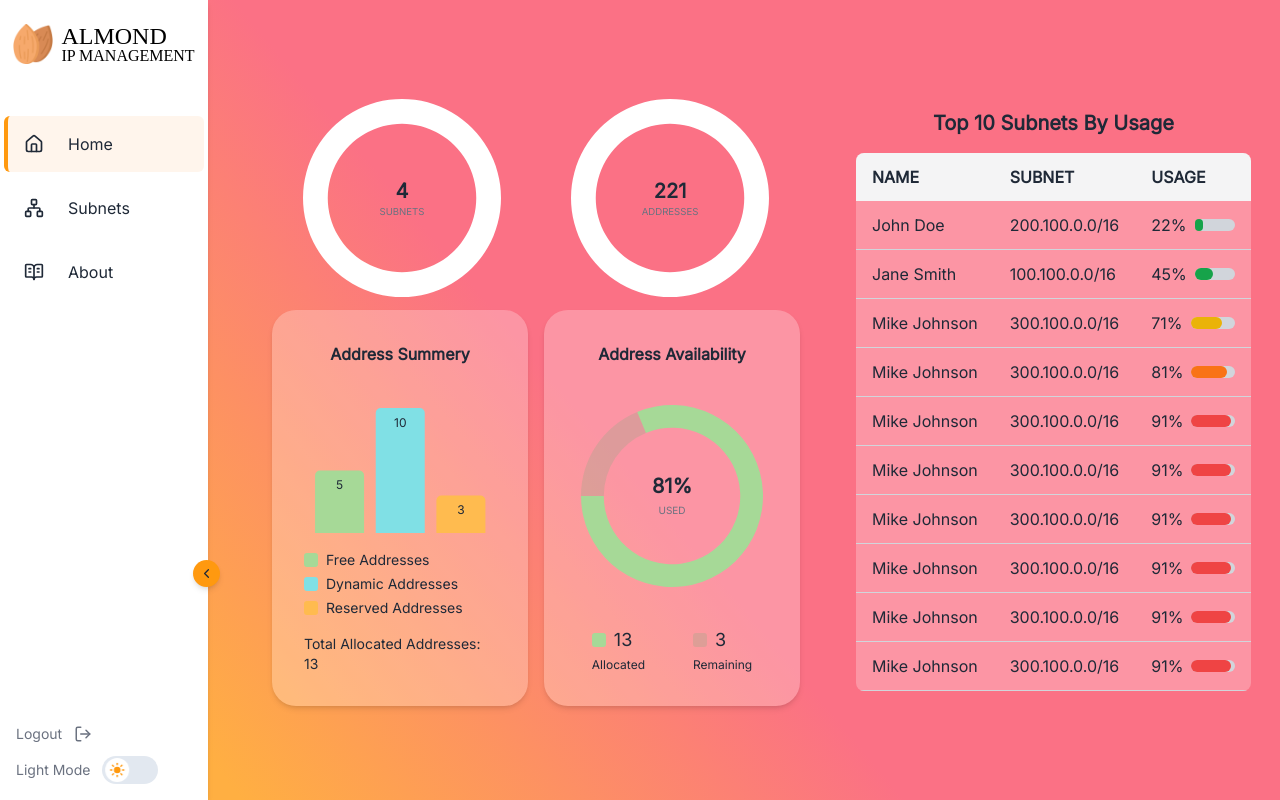
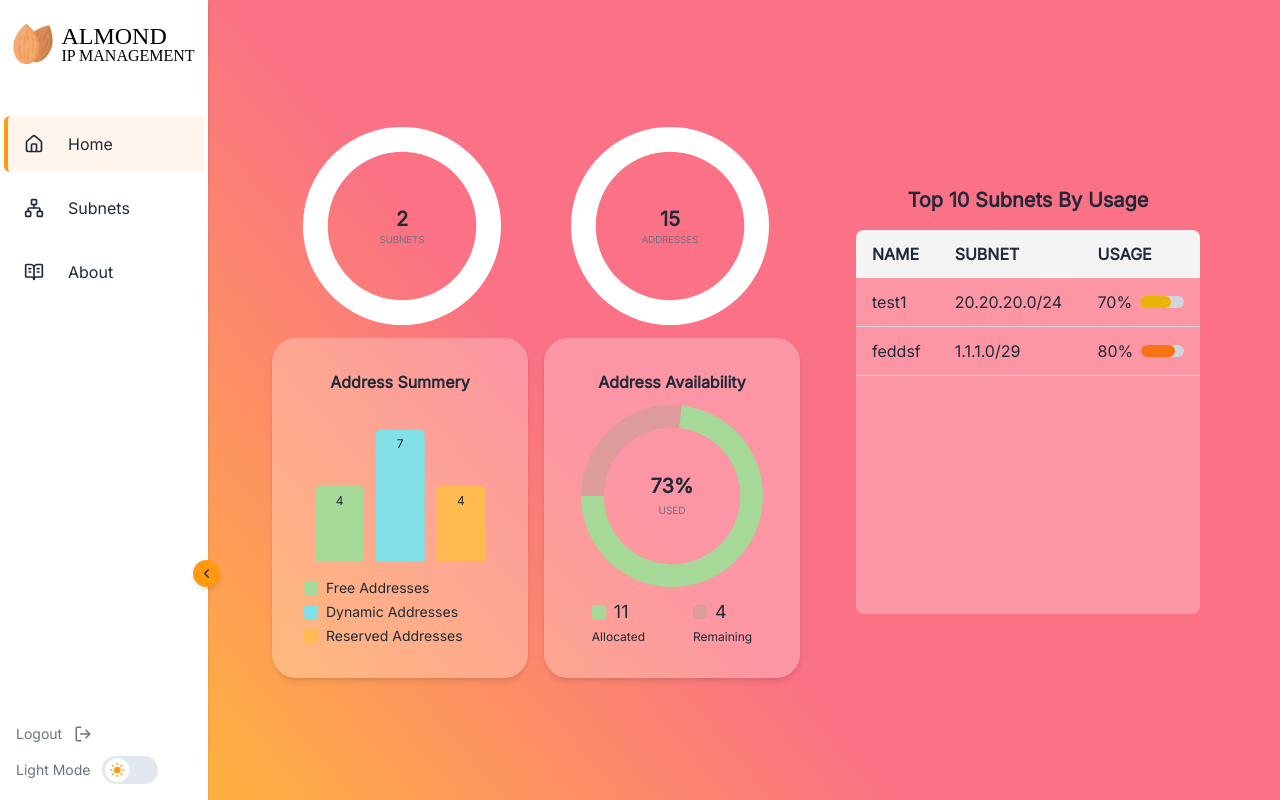
Before and after one commit to random551923/almond-ipam, a React (Vite) app: page /home in a window 1280 px wide. Built offline with nearby package versions, Linux system fonts and the light colour scheme; a web font is replaced by a local one.

Commit message:
feat: make fake data be in hompage table and data charts

```diff
--- a/src/components/AddressSummary.tsx
+++ b/src/components/AddressSummary.tsx
@@ -3,19 +3,22 @@ import Container from './Container';
 
 
 
-interface AddressData {
-  name: string,
-  value: number,
-  fill: string,
-}
 
 interface AddressSummaryProps {
-  data: AddressData[],
-  totalAllocatedAddresses: number,
+  totalFreeAddresses: number,
+  totalReservedAddresses: number,
+  totalDynamicAddresses: number
 }
 
 
-const AddressSummary = ({ data, totalAllocatedAddresses }: AddressSummaryProps) => {
+const AddressSummary = ({totalFreeAddresses, totalReservedAddresses, totalDynamicAddresses }: AddressSummaryProps) => {
+
+  const data = [
+    { name: 'free', value: totalFreeAddresses, fill: 'var(--color-address-free)', },
+    { name: 'dynamic', value: totalReservedAddresses, fill: 'var(--color-address-dynamic)', },
+    { name: 'reserved', value: totalDynamicAddresses, fill: 'var(--color-address-reserved)', },
+  ];
+
   return (
     <Container className="flex flex-col gap-3 w-fit">
       <Container.title text="Address Summery" />
@@ -30,7 +33,7 @@ const AddressSummary = ({ data, totalAllocatedAddresses }: AddressSummaryProps)
             </li>
           )}
         </ul>
-        <p className="text-sm ">Total Allocated Addresses: {totalAllocatedAddresses}</p>
+       {/*  <p className="text-sm ">Total Allocated Addresses: {totalAllocatedAddresses}</p> */}
       </div>
     </Container>
   );
--- a/src/components/Table.tsx
+++ b/src/components/Table.tsx
@@ -1,21 +1,25 @@
 import { ChevronsUpDown } from "lucide-react";
 import { cn } from "../utils/cn";
 import UsageBar from "./UsageBar";
-import { Children } from "react";
+
+interface Column {
+  Header: string;
+  accessor: string;
+}
 
 interface TableProps {
-  columns: any;
-  data: any;
-  className: string;
-  sort?: boolean;
-  actions?: React.ReactNode;
+  columns: Column[]
+  data: any[],
+  className?: string,
+  sort?: boolean,
+  actions?: React.ReactNode,
 }
 
 const Table = ({ columns, data, className, sort, actions,}: TableProps) => {
   return (
     <div
       className={cn(
-        "overflow-x-auto bg-container-bg-transparent rounded-lg",
+        "overflow-x-auto bg-container-bg-transparent rounded-lg  min-h-96",
         className,
       )}>
       <table className="w-full text-primary-text">
@@ -23,7 +27,7 @@ const Table = ({ columns, data, className, sort, actions,}: TableProps) => {
           <tr>
             {columns.map((column) => (
               <th key={column.accessor} className="py-3 px-4 text-left">
-                <div className="flex flex-row items-center gap-2">
+                <div className="flex flex-row items-center gap-2 uppercase">
                   {column.Header}
                   {sort && <ChevronsUpDown />}
                 </div>
@@ -37,7 +41,7 @@ const Table = ({ columns, data, className, sort, actions,}: TableProps) => {
             <tr key={rowIndex} className="">
               {columns.map((column) => (
                 <TableItem key={column.accessor}>
-                {column.accessor == "allocated_ips_precent" ? (<UsageBar usagePercentage={row[column.accessor]} />) : (row[column.accessor])}
+                {column.Header == "Usage" ? (<UsageBar usagePercentage={row[column.accessor]} />) : (row[column.accessor])}
               </TableItem>))}
               {actions && <TableItem key={"actions"}> {actions}</TableItem>}
             </tr>
--- a/src/pages/HomePage.tsx
+++ b/src/pages/HomePage.tsx
@@ -1,50 +1,41 @@
-import data from "../../fakeData/staticData";
+
 import fakeData from "../../fakeData/fakeData"
 import AddressAvailability from "../components/AddressAvailability";
 import AddressSummary from "../components/AddressSummary";
 import Table from "../components/Table";
 import TotalsPieChart from "../components/TotalsPieChart";
+import { formatData, countTotalAddresses } from "../utils/dataUtils";
 
 const HomePage = () => {
-  const totalFreeAddresses = 3;
-  const totalAllocatedAddresses = 13;
+
 
   const columns = [
-    { Header: "NAME", accessor: "name" },
-    { Header: "SUBNET", accessor: "subnet" },
-    { Header: "USAGE", accessor: "allocated_ips_precent" },
+    { Header: "Name", accessor: "name" },
+    { Header: "Subnet", accessor: "address" },
+    { Header: "Usage", accessor: "allocated_ips_percent" },
   ];
 
-  const tableData = [
-    { subnet: "200.100.0.0/16", name: "John Doe", allocated_ips_precent: 22 },
-    { subnet: "100.100.0.0/16", name: "Jane Smith", allocated_ips_precent: 45 },
-    { subnet: "300.100.0.0/16", name: "Mike Johnson", allocated_ips_precent: 71 },
-    { subnet: "300.100.0.0/16", name: "Mike Johnson", allocated_ips_precent: 81 },
-    { subnet: "300.100.0.0/16", name: "Mike Johnson", allocated_ips_precent: 91 },
-    { subnet: "300.100.0.0/16", name: "Mike Johnson", allocated_ips_precent: 91 },
-    { subnet: "300.100.0.0/16", name: "Mike Johnson", allocated_ips_precent: 91 },
-    { subnet: "300.100.0.0/16", name: "Mike Johnson", allocated_ips_precent: 91 },
-    { subnet: "300.100.0.0/16", name: "Mike Johnson", allocated_ips_precent: 91 },
-    { subnet: "300.100.0.0/16", name: "Mike Johnson", allocated_ips_precent : 91 },
-  ];
 
+
+  const subnetsList = formatData(fakeData);
+  const totalAddresses = countTotalAddresses(subnetsList)
 
 
   return (
     <div className="flex flex-row h-fill w-fill flex-1 gap-10">
       <div className="flex flex-col h-fill w-fit gap-2 justify-center gap-16">
         <div className="w-full h-fit flex flex-row justify-around gap-2">
-          <TotalsPieChart number={4} subTitle="Subnets" />
-          <TotalsPieChart number={221} subTitle="Addresses" />
+          <TotalsPieChart number={subnetsList.length} subTitle="Subnets" />
+          <TotalsPieChart number={totalAddresses.totalFree + totalAddresses.totalAllocated} subTitle="Addresses" />
         </div>
         <div className=" w-fit flex flex-row gap-4">
-          <AddressSummary
-            data={data}
-            totalAllocatedAddresses={totalAllocatedAddresses}
+          <AddressSummary totalFreeAddresses={totalAddresses.totalFree}
+            totalReservedAddresses={totalAddresses.totalReserved}
+            totalDynamicAddresses={totalAddresses.totalDynamic}
           />
           <AddressAvailability
-            totalFreeAddresses={totalFreeAddresses}
-            totalAllocatedAddresses={totalAllocatedAddresses}
+            totalFreeAddresses={totalAddresses.totalFree}
+            totalAllocatedAddresses={totalAddresses.totalAllocated}
           />
         </div>
       </div>
@@ -52,7 +43,7 @@ const HomePage = () => {
         <h1 className="text-xl font-bold mb-4 text-center text-primary-text">
           Top 10 Subnets By Usage
         </h1>
-        <Table columns={columns} data={tableData} className="" />
+        <Table columns={columns} data={subnetsList} className="" />
       </div>
     </div>
   );
```
